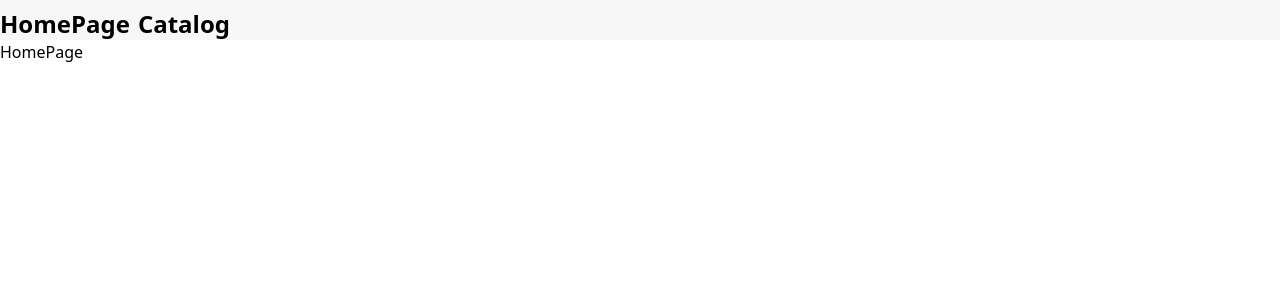
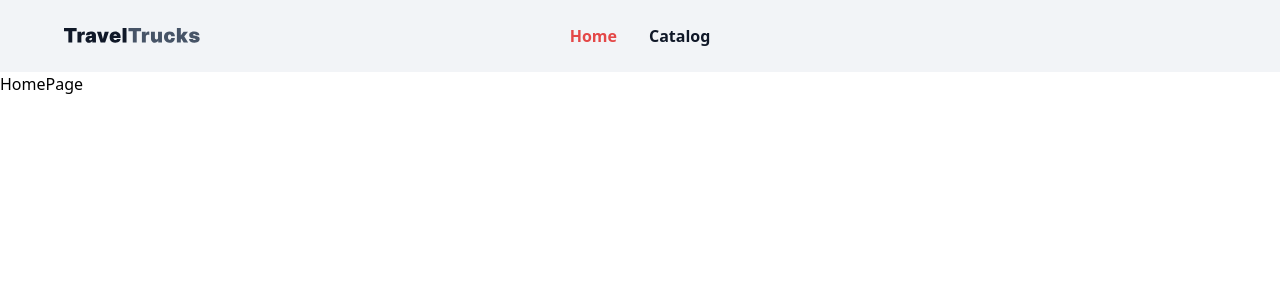
Before and after one commit to DimaOstapchuk91/TravelTrucks, a React (Vite) app: page / in a window 1280 px wide. Shown: the top 300 px of the page. Built offline with nearby package versions, Linux system fonts and the light colour scheme.

Commit message:
add style in AppBar

```diff
--- a/src/components/AppBar/AppBar.jsx
+++ b/src/components/AppBar/AppBar.jsx
@@ -1,20 +1,42 @@
 import { NavLink } from 'react-router-dom';
+import sprite from '../../assets/sprite.svg';
 
 const AppBar = () => {
   return (
-    <div className='text-black bg-inputs text-4xl'>
+    <div className='relative  px-16 py-6 bg-gray-100 max-w-[1440px] m-auto'>
+      <div className='items-start absolute top-7 left-16'>
+        <svg className='' width={136} height={16}>
+          <use href={`${sprite}#icon-logo`}></use>
+        </svg>
+      </div>
+      <nav className=''>
+        <ul className='flex justify-center items-center  gap-8'>
+          <li>
             <NavLink
+              className={({ isActive }) =>
+                ` transition-all duration-300 hover:text-btn-red font-bold ${
+                  isActive ? 'text-btn-red' : 'text-text-color'
+                }`
+              }
               to='/'
-        className='text-text-light hover:text-btn-red font-bold text-2xl mr-2'
             >
-        HomePage
+              Home
             </NavLink>
+          </li>
+          <li>
             <NavLink
+              className={({ isActive }) =>
+                `transition-all duration-300 hover:text-btn-red font-bold ${
+                  isActive ? 'text-btn-red' : 'text-text-color'
+                }`
+              }
               to='/catalog'
-        className='text-text-light hover:text-btn-red font-bold text-2xl'
             >
               Catalog
             </NavLink>
+          </li>
+        </ul>
+      </nav>
     </div>
   );
 };
```
Lines whose indentation alone changed are shown as unchanged.
